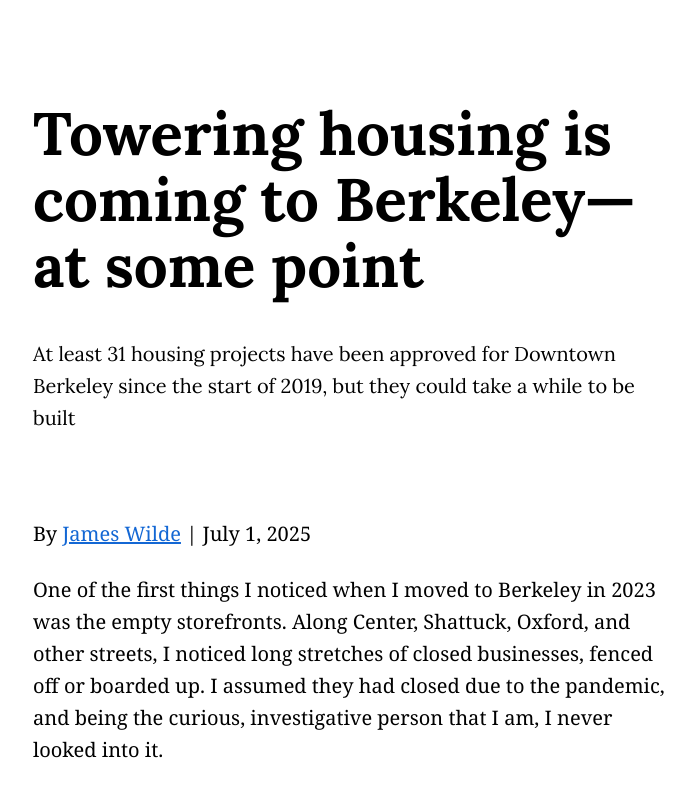
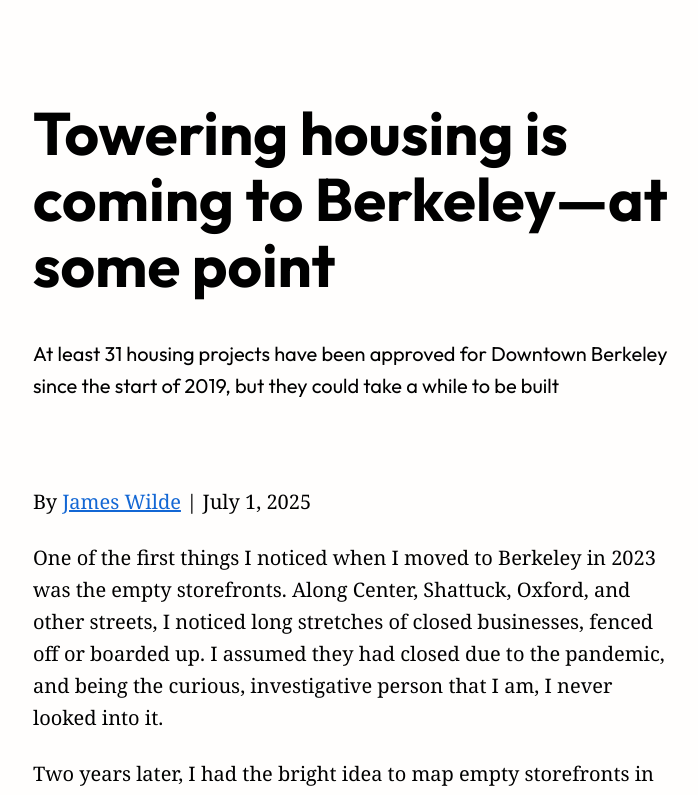
Before and after one commit to JamesJWilde2/Berkeley-Housing-Mapping, a plain HTML site: page docs/index.html in a window 1280 px wide. Shown: the top 795 px of the page, without its empty margins (287-985 px from the left). Drawn offline with Linux system fonts and the light colour scheme.

Commit message:
Updating header font, repo link

```diff
--- a/docs/index.html
+++ b/docs/index.html
@@ -10,7 +10,7 @@
     <link rel="preconnect" href="https://fonts.gstatic.com" crossorigin>
     <link rel="preconnect" href="https://fonts.googleapis.com">
     <link rel="preconnect" href="https://fonts.gstatic.com" crossorigin>
-    <link href="https://fonts.googleapis.com/css2?family=Lora:ital,wght@0,400..700;1,400..700&family=Poppins:ital,wght@0,100;0,200;0,300;0,400;0,500;0,600;0,700;0,800;0,900;1,100;1,200;1,300;1,400;1,500;1,600;1,700;1,800;1,900&display=swap" rel="stylesheet">
+	<link href="https://fonts.googleapis.com/css2?family=Lora:ital,wght@0,400..700;1,400..700&family=Outfit:wght@100..900&family=Poppins:ital,wght@0,100;0,200;0,300;0,400;0,500;0,600;0,700;0,800;0,900;1,100;1,200;1,300;1,400;1,500;1,600;1,700;1,800;1,900&display=swap" rel="stylesheet">
     <style>
         body {
             margin: 0;
@@ -53,14 +53,14 @@
         }
 
         h1 {
-            font-family: 'Lora', Georgia, serif;
+            font-family: 'Outfit', sans-serif;
             font-weight: bold;
             font-size: 3em;
             line-height: 1.1;
         }
 
         .subhead {
-            font-family: 'Lora', Georgia, serif;
+           font-family: 'Outfit', sans-serif;
         }
 
         iframe,
@@ -107,9 +107,11 @@
             }
         }
     </style>
+
+
 </head>
 
-<body>
+<body style="background-color: #fffefd;">
     <div class="content">
         <div class="header">
             <h1>Towering housing is coming to Berkeley—at some point</h1>
@@ -117,6 +119,7 @@
                 Downtown Berkeley since the start of 2019, but they could take a
                 while to be built</p>
         </div>
+
         <div class="byline">
             <p>By <a href="https://github.com/JamesJWilde2">James Wilde</a>  | July 1, 2025</p>
         </div>
@@ -505,7 +508,7 @@
     </div>
     <div class="footer">
         <div class="content">
-            <p>This project was completed as part of the Lede Program. Check out <a href="https://jamesjwilde2.github.io/Berkeley-Housing-Mapping/">the repository</a>.</p>
+            <p>This project was completed as part of the Lede Program. Check out <a href="https://github.com/JamesJWilde2/Berkeley-Housing-Mapping">the repository</a>.</p>
         </div>
     </div>
 </body>
```
